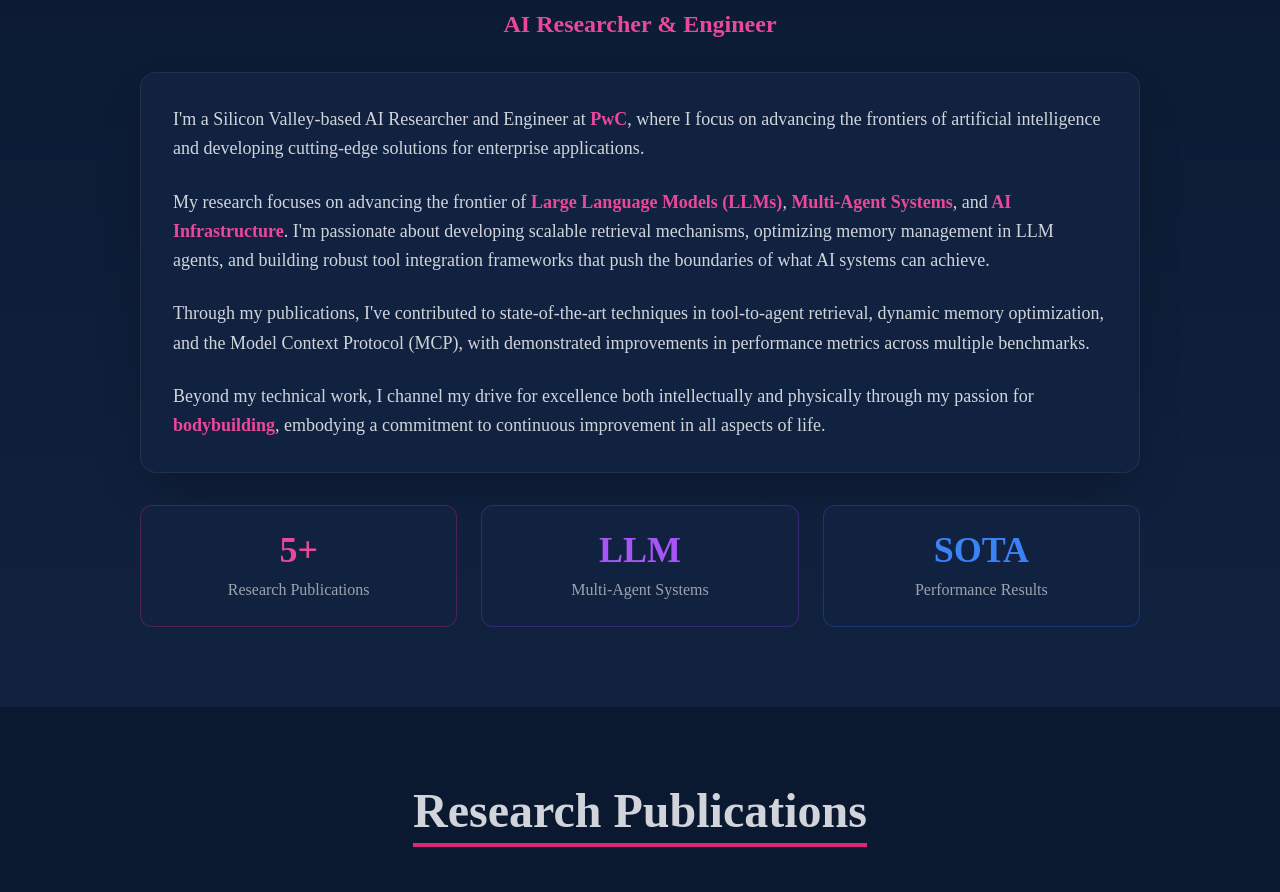
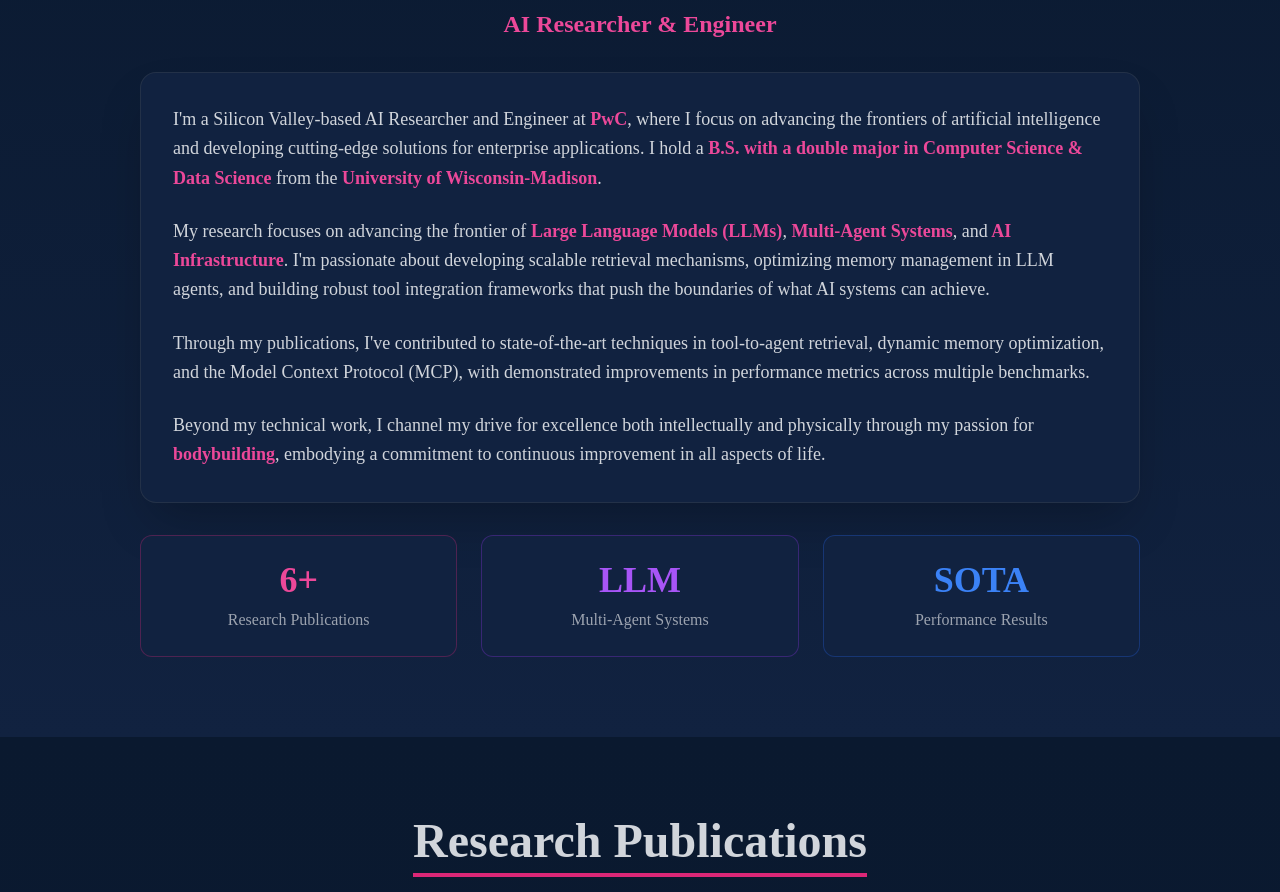
Before and after one commit to AnmolGulati6/page, a React (Create React App) app: page / in a window 1280 px wide. Shown: the part 1040-1932 px from the top of the page. Built offline with nearby package versions, Linux system fonts and the light colour scheme.

Commit message:
Update About.jsx

```diff
--- a/src/components/About.jsx
+++ b/src/components/About.jsx
@@ -26,6 +26,8 @@ const About = () => {
                 I'm a Silicon Valley-based AI Researcher and Engineer at
                 <span className='text-pink-500 font-semibold'> PwC</span>, where I focus on advancing
                 the frontiers of artificial intelligence and developing cutting-edge solutions for enterprise applications.
+                I hold a <span className='text-pink-500 font-semibold'>B.S. with a double major in Computer Science & Data Science</span> from
+                the <span className='text-pink-500 font-semibold'>University of Wisconsin-Madison</span>.
               </p>
 
               <p className='text-lg text-gray-300 leading-relaxed mb-6'>
@@ -53,7 +55,7 @@ const About = () => {
             {/* Stats or Highlights */}
             <div className='grid grid-cols-1 md:grid-cols-3 gap-6 mt-8'>
               <div className='bg-[#112240] rounded-xl p-6 text-center border border-pink-600/30 hover:border-pink-600 transition-all duration-300 transform hover:scale-105'>
-                <p className='text-4xl font-bold text-pink-500 mb-2'>5+</p>
+                <p className='text-4xl font-bold text-pink-500 mb-2'>6+</p>
                 <p className='text-gray-400 font-medium'>Research Publications</p>
               </div>
               <div className='bg-[#112240] rounded-xl p-6 text-center border border-purple-600/30 hover:border-purple-600 transition-all duration-300 transform hover:scale-105'>
```
